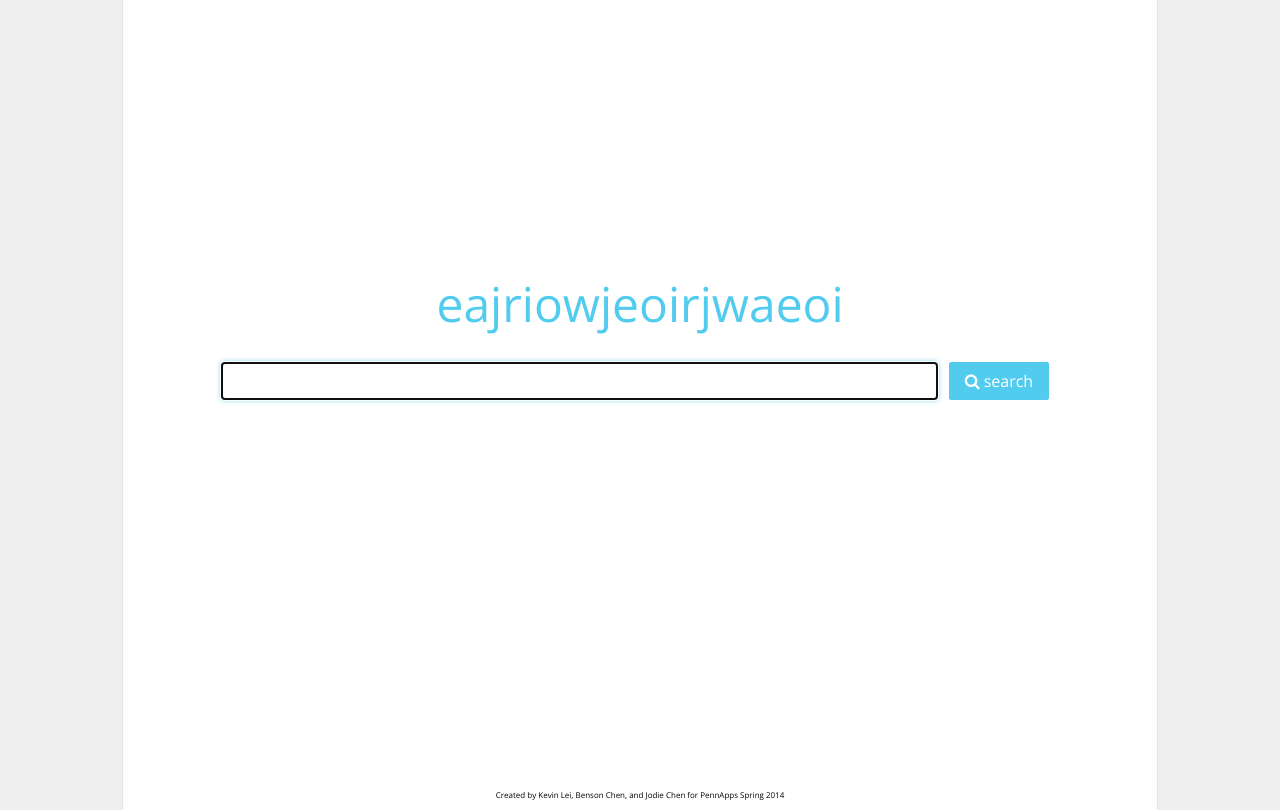
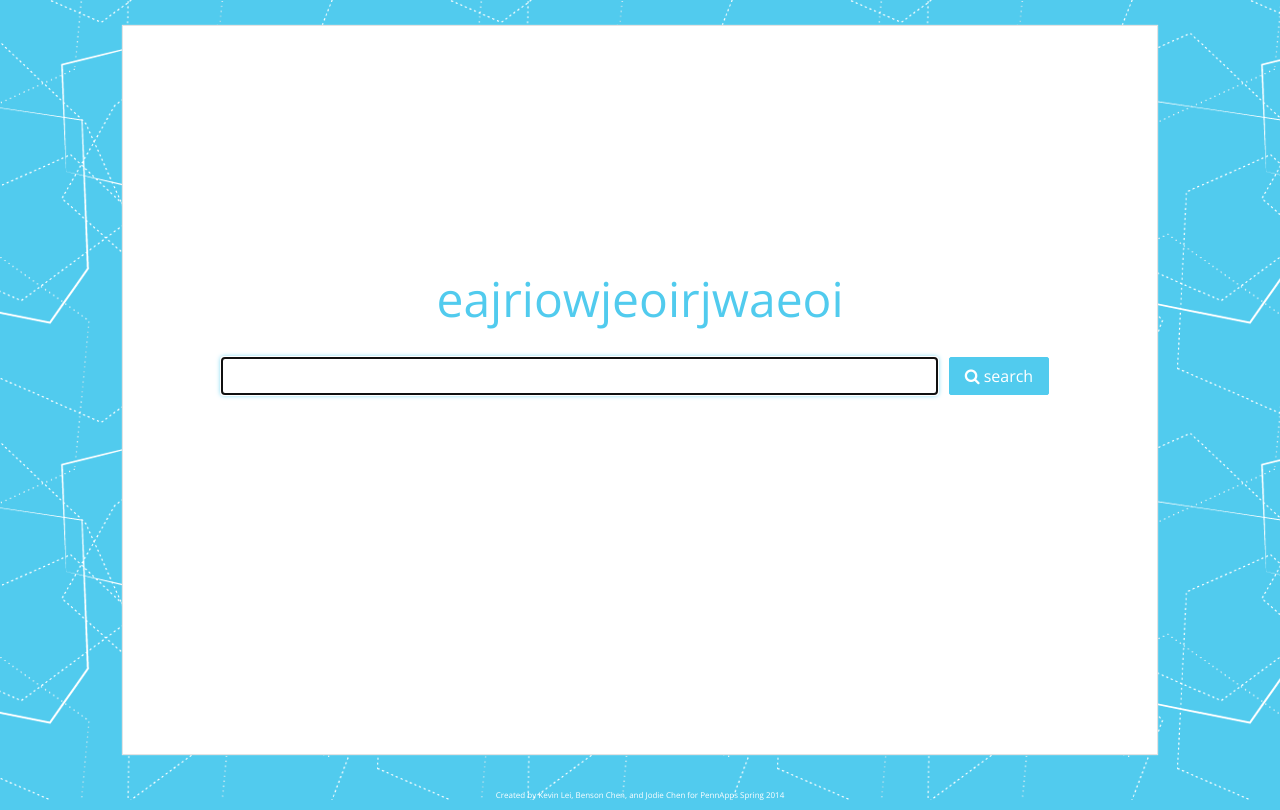
Before and after one commit to Kevin-Lei/PAS14, a plain HTML site: page index.html in a window 1280 px wide. Drawn offline with nearby package versions, Linux system fonts and the light colour scheme.

Commit message:
added background and other goodies

```diff
--- a/css/style.css
+++ b/css/style.css
@@ -1,17 +1,17 @@
 html {
 	font-family: 'Open Sans', sans-serif;
-	background-color: #eee;
+	background-color: rgba(81, 203, 238, 1);
 	margin: 0px;
+	z-index: -1;
 }
 #wrapper {
 	background-color: #fff;
 	padding: 5px;
 	width: 80%;
 	margin: auto;
-	margin-top: 0px;
-	margin-bottom: 0px;
-	min-height: 100%;
+	min-height: 96%;
 	text-align: center;
+	z-index: 1;
 	-webkit-box-shadow: 0 0 1px 1px #e3e3e3;
 	-moz-box-shadow: 0 0 1px 1px #e3e3e3;
 	-ms-box-shadow: 0 0 1px 1px #e3e3e3;
@@ -23,9 +23,14 @@ html {
 	margin-top: 0px;
 	padding: 0px;
 	background-color: #fff;
+	z-index: 2;
 }
 body {
 	margin: 0px;
+	padding-top: 2%;
+	padding-bottom: 2%;
+	background: url('../img/pattern-sm-white.png');
+	z-index: 0;
 }
 h1{
 	font-size: 3em;
@@ -43,6 +48,15 @@ h2 {
 }
 #header {
 	margin: 10px;
+}
+#footer {
+	text-align: center;
+	width: 80%;
+	color: #fff;
+	font-size:0.5em;
+	float: bottom;
+	position: absolute;
+	bottom: 0;
 }
 #search {
 	padding: 7px;
--- a/index.html
+++ b/index.html
@@ -17,7 +17,7 @@
 			</div>
 		</div>
 		<div>
-		<div id="footer" style="text-align: center; width: 80%; font-size:0.5em; float: bottom; position: absolute; bottom: 0;">
+		<div id="footer">
 			Created by Kevin Lei, Benson Chen, and Jodie Chen for PennApps Spring 2014
 		</div>
 	</div>
--- a/js/script.js
+++ b/js/script.js
@@ -1,7 +1,7 @@
 $(document).ready(function() {
 	var searched = false;
 	var height = $(document).height()-300;
-	$('#information').css({height: $(document).height()-10-$('#searchBlock').height()});
+	$('#information').css({height: $(document).height()-150-$('#searchBlock').height()});
 	$('#searchBlock').css({position: 'absolute', top: height/2.0 + 'px'});
     $('#searchBlock').hide().fadeIn(1000);
 	$('#search').focus();
@@ -23,8 +23,8 @@ $(document).ready(function() {
 		console.log(search);
 		if (!searched) {
 			$('#weee').animate({'font-size': 1.5 + 'em'},1000);
-			$('#searchBlock').animate({'top': 0 + 'px'}, 1000, function(){
-				$('#results').css({'top': $('#searchBlock').height() + 'px'}).fadeIn(200);
+			$('#searchBlock').animate({'top': 50 + 'px'}, 1000, function(){
+				$('#results').css({'top': $('#searchBlock').height() + 10 + 'px'}).fadeIn(200);
 			});
 			searched = true;
 			$('#searchBlock').css({position: 'fixed'});
```
Also changed, not shown: img/pattern-sm-white.png (added), img/pattern-sm.png (added).
